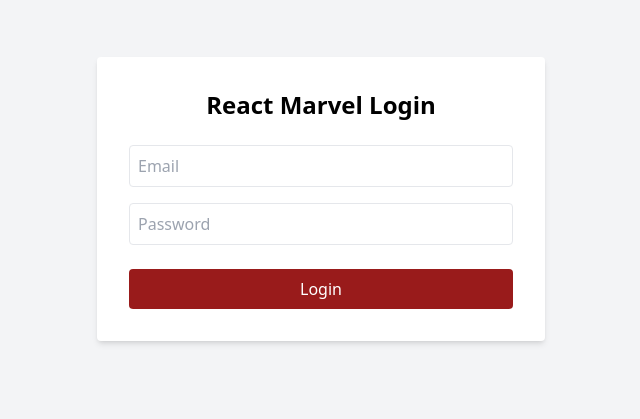
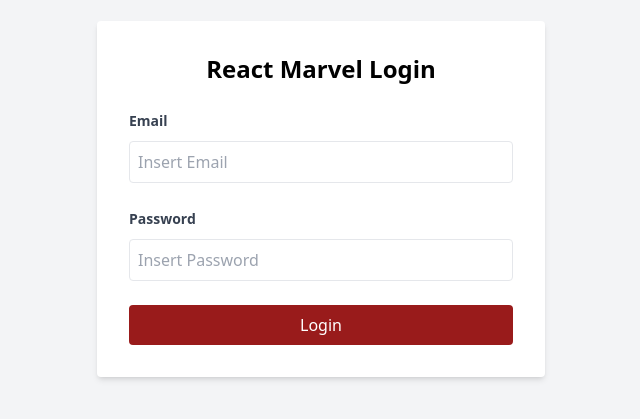
Before and after one commit to MateusRangel0/react-marvel, a React (Vite) app: page / in a window 1280 px wide. Shown: the part 201-620 px from the top of the page, without its empty margins (319-959 px from the left). Built offline with nearby package versions, Linux system fonts and the light colour scheme.

Commit message:
feat: login logic and page

```diff
--- a/package.json
+++ b/package.json
@@ -14,6 +14,7 @@
     "@typescript-eslint/parser": "^8.15.0",
     "react": "^18.3.1",
     "react-dom": "^18.3.1",
+    "react-hook-form": "^7.53.2",
     "react-router-dom": "^6.28.0",
     "tailwind-merge": "^2.5.4"
   },
--- a/src/App.tsx
+++ b/src/App.tsx
@@ -1,11 +1,17 @@
-import { createBrowserRouter, RouterProvider } from 'react-router-dom';
 import { QueryClient, QueryClientProvider } from '@tanstack/react-query';
+import { RouterProvider, createBrowserRouter } from 'react-router-dom';
+import { AuthProvider, ProtectedRoute } from './util/AuthContext';
 import RootLayout from './components/layouts/RootLayout';
-import LoginPage from "./pages/LoginPage";
+import LoginPage from './pages/LoginPage';
+import CharacterList from './pages/character/CharacterList';
 
+function App() {
   const queryClient = new QueryClient();
 
-const router = createBrowserRouter([
+  return (
+    <QueryClientProvider client={queryClient}>
+      <AuthProvider>
+        <RouterProvider router={createBrowserRouter([
           {
             path: '/',
             element: <RootLayout />,
@@ -14,14 +20,26 @@
                 path: '/',
                 element: <LoginPage />,
               },
+              {
+                path: '/',
+                element: (
+                  <ProtectedRoute>
+                    <CharacterList />
+                  </ProtectedRoute>
+                ),
+              },
+              {
+                path: '/characters',
+                element: (
+                  <ProtectedRoute>
+                    <CharacterList />
+                  </ProtectedRoute>
+                ),
+              },
             ],
           },
-]);
-
-function App() {
-  return (
-    <QueryClientProvider client={queryClient}>
-      <RouterProvider router={router} />
+        ])} />
+      </AuthProvider>
     </QueryClientProvider>
   );
 }
--- a/src/components/FormContainer.tsx
+++ b/src/components/FormContainer.tsx
@@ -6,8 +6,8 @@
 
 export default function FormContainer({ children }: FormContainerProps) {
   return (
-    <div className="flex items-center justify-center min-h-screen bg-gray-100">
-      <div className="bg-white p-8 rounded shadow-md w-full max-w-md">
+    <div className="flex min-h-screen items-center justify-center bg-gray-100">
+      <div className="w-full max-w-md rounded bg-white p-8 shadow-md">
         {children}
       </div>
     </div>
--- /dev/null
+++ b/src/components/Label.tsx
@@ -0,0 +1,18 @@
+import React from 'react'
+import { twMerge } from "tailwind-merge"
+
+type LabelProps = {
+  htmlFor: string
+  children: React.ReactNode
+  className?: string
+}
+
+export default function Label({ children, htmlFor, className }: LabelProps) {
+  const defaultClassName = twMerge('block text-sm font-semibold leading-6 text-gray-700', className)
+
+  return (
+    <label htmlFor={htmlFor} className={defaultClassName}>
+      {children}
+    </label>
+  )
+}
--- a/src/components/TextInput.tsx
+++ b/src/components/TextInput.tsx
@@ -1,24 +1,37 @@
 import React from 'react'
+import { FieldError, FieldErrorsImpl, FieldValues, Merge, Path, UseFormRegisterReturn } from "react-hook-form";
 import { twMerge } from 'tailwind-merge'
 
-type TextInputProps = {
+type TextInputProps<T extends FieldValues> = {
   id: string;
   placeholder: string;
-  value: string;
-  onChange: (event: React.ChangeEvent<HTMLInputElement>) => void;
+  value?: string;
+  type?: string;
+  name: Path<T>;
+  onChange?: (event: React.ChangeEvent<HTMLInputElement>) => void;
   className?: string;
+  register: UseFormRegisterReturn;
+  errors?: FieldError | Merge<FieldError, FieldErrorsImpl<T>>;
 }
 
-export default function TextInput({ id, placeholder, value, onChange, className }: TextInputProps) {
-  const defaultClassName = twMerge('w-full p-2 border border-gray-200 rounded', className)
+export default function TextInput<T extends FieldValues>({ id, placeholder, value, onChange, className, register, type, name, errors }: TextInputProps<T>) {
+  const defaultClassName = twMerge('w-full border border-gray-200 p-2 rounded', className)
 
   return (
+    <div>
       <input
         id={id}
+        type={type}
+        {...register}
         placeholder={placeholder}
         value={value}
         onChange={onChange}
         className={defaultClassName}
+        name={name}
       />
+      {errors && typeof errors.message === 'string' && (
+        <p className="mt-1 text-sm text-red-500">{errors.message}</p>
+      )}
+    </div>
   )
 }
--- a/src/pages/LoginPage.tsx
+++ b/src/pages/LoginPage.tsx
@@ -1,43 +1,71 @@
-import React, { useState } from 'react';
+import { useContext } from 'react';
+import { FieldValues, useForm } from 'react-hook-form';
 import TextInput from "../components/TextInput";
 import Button from "../components/Button";
 import Title from "../components/Title";
 import FormContainer from "../components/FormContainer";
+import { regEmailValidate } from "../util/form.util";
+import { AuthContext } from "../util/AuthContext";
+import { useNavigate } from "react-router-dom";
+import Label from "../components/Label";
 
 export default function LoginPage() {
-  const [email, setEmail] = useState('')
-  const [password, setPassword] = useState('')
+  const { login } = useContext(AuthContext);
+  const navigate = useNavigate();
 
-  const handleEmailChange = (event: React.ChangeEvent<HTMLInputElement>) => {
-    setEmail(event.target.value)
-  }
+  const { register, handleSubmit, formState: { errors } } = useForm();
 
-  const handlePasswordChange = (event: React.ChangeEvent<HTMLInputElement>) => {
-    setPassword(event.target.value)
-  }
+  const handleFormSubmit = async (data: FieldValues) => {
+    // Simulate successful login by calling the login function from context
+    try {
+      const response = await login({ email: data.email, password: data.password });
+      if (response) {
+        navigate('/characters', { replace: true });
+      }
+    }
+    catch (error) {
+      console.error(error);
+    }
+  };
 
   return (
     <FormContainer>
       <Title className="mb-6">React Marvel Login</Title>
-      <form>
-        <div className="space-y-4">
+      <form onSubmit={handleSubmit(handleFormSubmit)}>
+        <div className="space-y-2">
+          <Label htmlFor="email">Email</Label>
           <TextInput
             id="email"
-            placeholder="Email"
-            value={email}
-            onChange={handleEmailChange}
+            name="email"
+            placeholder="Insert Email"
+            type="email"
+            register={register("email", {
+              required: 'Email is required',
+              pattern: {
+                value: regEmailValidate,
+                message: 'Invalid email address'
+              }
+            })}
+            errors={errors.email}
+            className="mb-4"
           />
+          <Label htmlFor="password">Password</Label>
           <TextInput
             id="password"
-            placeholder="Password"
-            value={password}
-            onChange={handlePasswordChange}
+            placeholder="Insert Password"
+            name="password"
+            type="password"
+            register={register("password", {
+              required: 'Password is required'
+            })}
+            errors={errors.password}
           />
+
         </div>
         <Button type="submit" className="mt-6">
           Login
         </Button>
       </form>
     </FormContainer>
-  )
+  );
 }
--- /dev/null
+++ b/src/pages/character/CharacterList.tsx
@@ -0,0 +1,5 @@
+export default function CharacterList() {
+  return (
+    <div>CharacterList</div>
+  )
+}
--- /dev/null
+++ b/src/util/AuthContext.tsx
@@ -0,0 +1,50 @@
+import { createContext, useContext, useState } from 'react';
+
+interface AuthContextType {
+  isLoggedIn: boolean;
+  login: (credentials: { email: string; password: string }) => Promise<boolean>;
+  logout: () => void;
+}
+
+const AuthContext = createContext<AuthContextType>({
+  isLoggedIn: false,
+  login: () => Promise.resolve(false),
+  logout: () => { },
+});
+
+import { ReactNode } from 'react';
+import { Navigate } from "react-router-dom";
+
+function AuthProvider({ children }: { children: ReactNode }) {
+  const [isLoggedIn, setIsLoggedIn] = useState(false);
+
+  const login = async (_credentials: { email: string; password: string }) => {
+    // Simulate successful login
+    setIsLoggedIn(true);
+    return true;
+
+  };
+
+  const logout = () => {
+    setIsLoggedIn(false);
+  };
+
+  return (
+    <AuthContext.Provider value={{ isLoggedIn, login, logout }}>
+      {children}
+    </AuthContext.Provider>
+  );
+}
+
+function ProtectedRoute({ children }: { children: ReactNode }) {
+  const
+    { isLoggedIn } = useContext(AuthContext);
+
+  if (!isLoggedIn) {
+    return <Navigate to="/" replace />;
+  }
+
+  return children;
+}
+
+export { AuthContext, AuthProvider, ProtectedRoute };
--- /dev/null
+++ b/src/util/form.util.ts
@@ -0,0 +1 @@
+export const regEmailValidate = /^[a-zA-Z0-9._%+-]+@[a-zA-Z0-9.-]+\.[a-zA-Z]{2,4}$/;
```
Also changed, not shown: 1 other file (tests, documents, lock files or other folders). Lines whose indentation alone changed are shown as unchanged.
